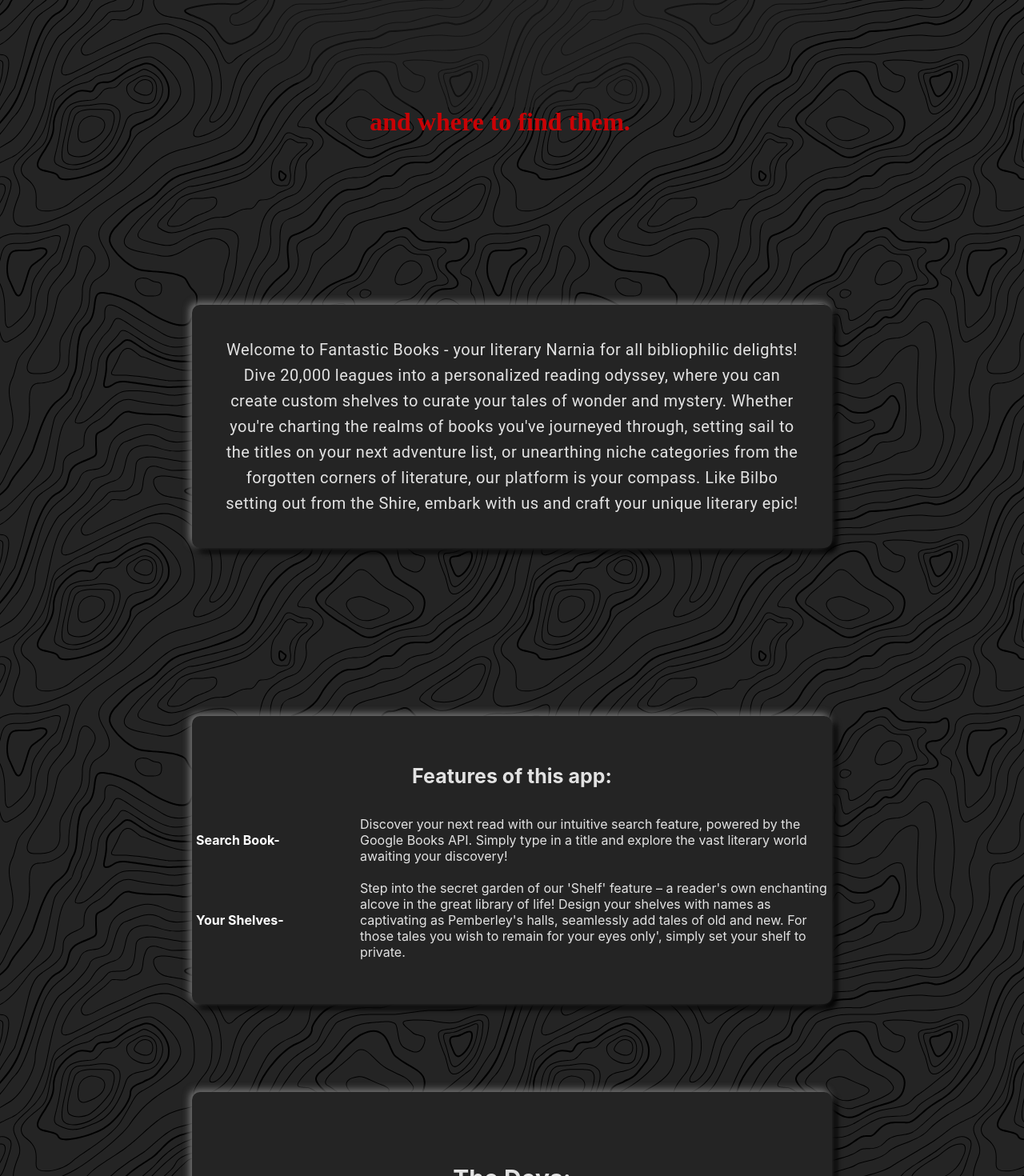
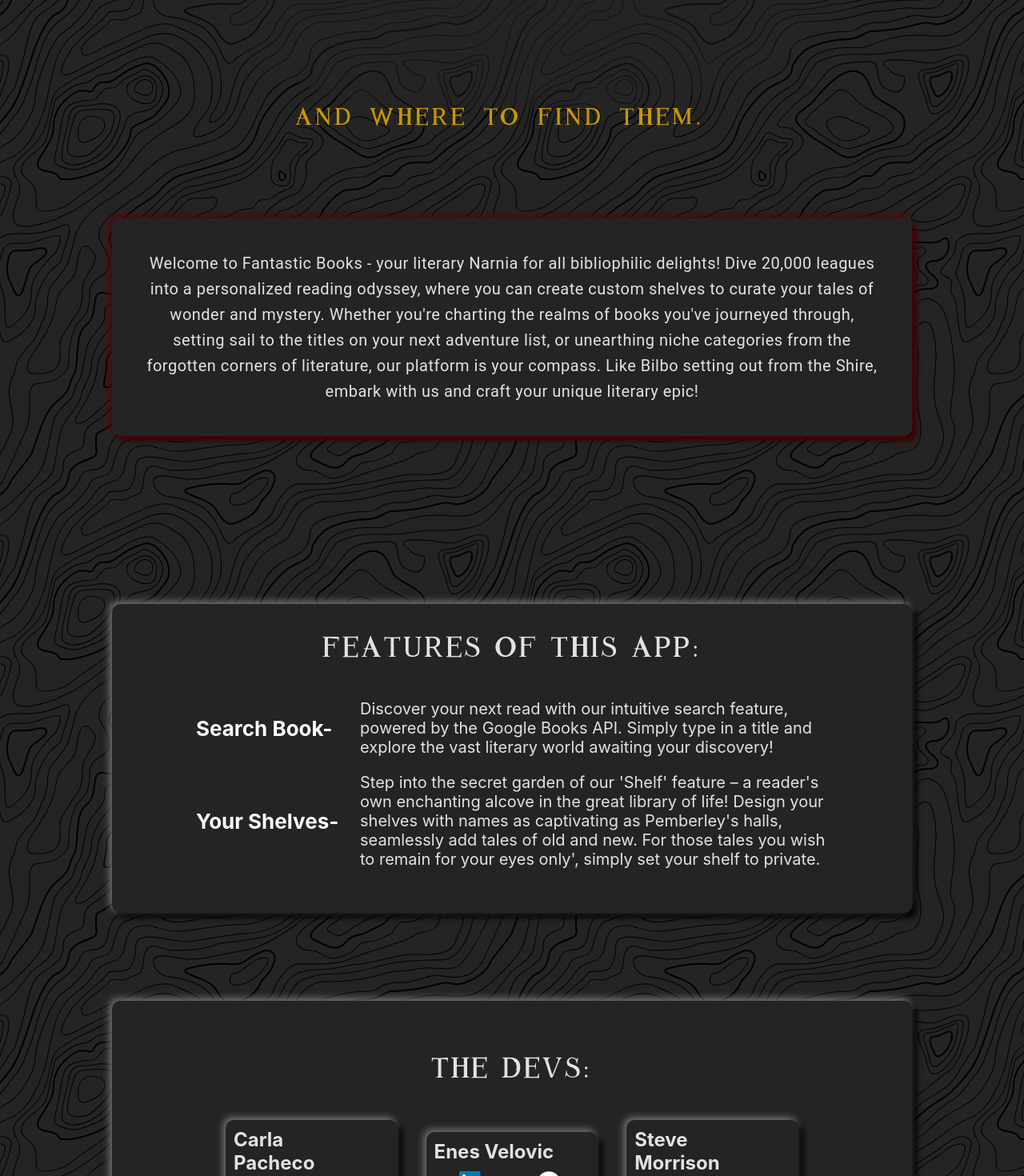
Before and after one commit to cmpacheco23/fantastic-books-front-end, a React (Vite) app: page / in a window 1280 px wide. Shown: the part 740-2210 px from the top of the page at 80% size. Built offline with nearby package versions, Linux system fonts and the light colour scheme; no server answers.

Commit message:
fix styling landing font text

```diff
--- a/src/components/NavBar/NavBar.module.css
+++ b/src/components/NavBar/NavBar.module.css
@@ -46,6 +46,11 @@
   border-radius: 50%;
   padding: 5px;
   margin-top: 40px;
+  transition: transform 0.3s
+}
+
+.logo:hover {
+  transform: rotate(560deg);
 }
 
 ul {
--- a/src/pages/Landing/Landing.jsx
+++ b/src/pages/Landing/Landing.jsx
@@ -32,7 +32,7 @@ const Landing = ({ user }) => {
       </section>
 
       <section className={styles.features}>
-        <h3>Features of this app:</h3>
+        <h3 className={styles.featureTitle}>Features of this app:</h3>
           <article className={styles.directions}>
             <div className={styles.featureText}>
               <h4 className="direction-title">Search Book-</h4>
--- a/src/pages/Landing/Landing.module.css
+++ b/src/pages/Landing/Landing.module.css
@@ -5,6 +5,11 @@
 /* .spacer {
   height: 90px;
 } */
+
+.fantasticFont {
+  font-family: 'Fantastic', sans-serif;
+  font-size: 40px;
+}
 
 .container {
   display: flex;
@@ -23,7 +28,7 @@
 
 .titleContainer {
   background: #26120d;
-background: radial-gradient(circle, #242424d9 15%, #24242400 100%);
+  background: radial-gradient(circle, #242424d9 15%, #24242400 100%);
   border-radius: 1000px;
   display: flex;
   justify-content: center;
@@ -48,10 +53,12 @@ background: radial-gradient(circle, #242424d9 15%, #24242400 100%);
 }
 
 .landingSubTitle {
-  background: #c90205;
-  font-family:'Times New Roman', Times, serif;
-  font-size: 32px;
-  margin-bottom: 200px;
+  background: #c99702;
+  font-family: 'Fantastic', sans-serif;
+  word-spacing: 10px;
+  letter-spacing: 4px;
+  font-size: 25px;
+  margin-bottom: 100px;
   -webkit-background-clip: text;
   -webkit-text-fill-color: transparent;
   animation: slowFade 4s ease-in;
@@ -72,13 +79,12 @@ background: radial-gradient(circle, #242424d9 15%, #24242400 100%);
 .description {
   padding: 20px;
   background-color: #242424;
-  box-shadow: -3px -3px 10px #797979, 6px 6px 7px black;
+  box-shadow: -3px -3px 10px #600204, 6px 6px 7px #3e0203;
   border-radius: 10px;
   margin: 10px;
   margin-bottom: 100px;
   padding: 40px;
-  max-width: 800px;
-  width: 85vw;
+  max-width: 1000px;
   font-family: 'Roboto', sans-serif;
   font-size: 20px;
   line-height: 32px;
@@ -97,7 +103,7 @@ background: radial-gradient(circle, #242424d9 15%, #24242400 100%);
   margin: 10px;
   margin-bottom: 100px;
   padding: 40px;
-  max-width: 800px;
+  max-width: 1000px;
   width: 85vw;
 }
 
@@ -115,6 +121,7 @@ background: radial-gradient(circle, #242424d9 15%, #24242400 100%);
   max-width: 800px;
   width: 85vw;
   margin: 10px;
+  font-size: 20px;
 }
 
 
@@ -122,6 +129,7 @@ background: radial-gradient(circle, #242424d9 15%, #24242400 100%);
   /* background-color: purple; */
   width: 20vw;
   margin: 5px;
+  font-size: 26px;
 }
 
 .directions > div > p {
@@ -141,7 +149,7 @@ background: radial-gradient(circle, #242424d9 15%, #24242400 100%);
   margin: 10px;
   margin-bottom: 100px;
   padding: 40px;
-  max-width: 800px;
+  max-width: 1000px;
   width: 85vw;
 }
 
@@ -181,7 +189,12 @@ background: radial-gradient(circle, #242424d9 15%, #24242400 100%);
 .devTitle{
   font-size: 30px;
   margin-top: 30px;
-  margin-bottom: 20px;
+  font-family: 'Fantastic', sans-serif;
+  word-spacing: 5px;
+  letter-spacing: 3px;
+  padding: 0 15px;
+  margin-bottom: 30px;
+
 }
 
 h3{
@@ -190,3 +203,13 @@ h3{
   padding-top: 20px;
   padding-bottom: 20px;
 }
+
+.featureTitle{
+  font-size: 30px;
+  font-family: 'Fantastic', sans-serif;
+  word-spacing: 5px;
+  letter-spacing: 3px;
+  padding: 0 15px;
+  margin-bottom: 30px;
+}
+/* font-family: 'Roboto', sans-serif; */
```
